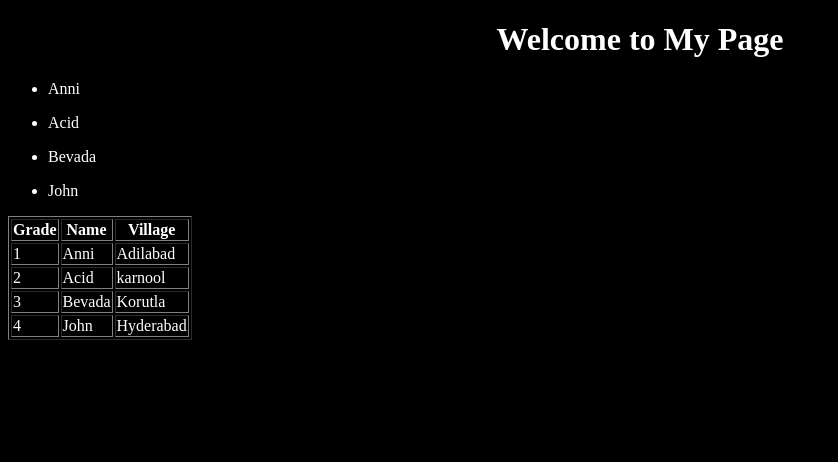
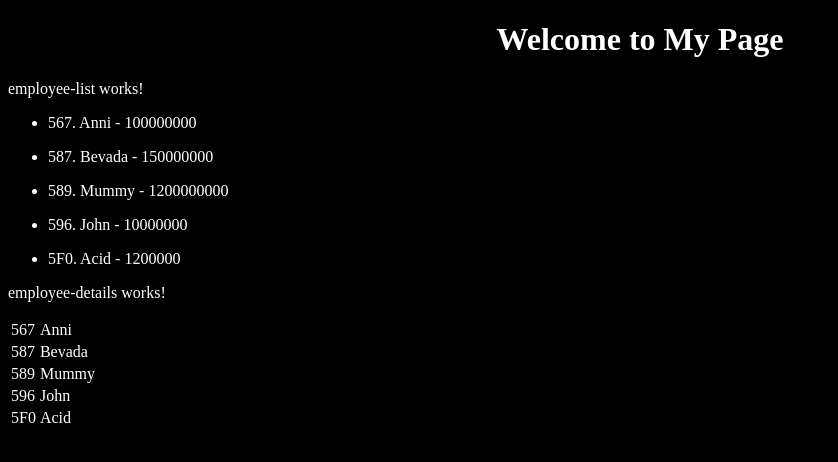
Before and after one commit to NehaVelmurugan/todolist, an Angular app: page / in a window 1280 px wide. Shown: the top 462 px of the page, without its empty margins (0-838 px from the left). Built offline with nearby package versions, Linux system fonts and the light colour scheme.

Commit message:
Working With HTTP

```diff
--- /dev/null
+++ b/src/app/Dependency_Injection/employee-details/employee-details.component.html
@@ -0,0 +1,7 @@
+<p>employee-details works!</p>
+<table>
+    <tr *ngFor="let employee of employees">
+        <td>{{employee.id}}</td>
+        <td>{{employee.Name}}</td>
+    </tr>
+</table>
--- /dev/null
+++ b/src/app/Dependency_Injection/employee-details/employee-details.component.ts
@@ -0,0 +1,31 @@
+import { Component, OnInit } from '@angular/core';
+import { EmployeeServiceService } from '../employee-service.service';
+
+@Component({
+  selector: 'app-employee-details',
+  templateUrl: './employee-details.component.html',
+  styleUrls: ['./employee-details.component.css']
+})
+export class EmployeeDetailsComponent implements OnInit {
+
+      public employees : any;
+  // public employees = [
+  //   {id : 567, "Name" : "Anni", "Salary" : 100000000},
+  //   {id : 587, "Name" : "Bevada", "Salary" :150000000},
+  //   {id : 589, "Name" : "Mummy", "Salary" :1200000000},
+  //   {id : 596, "Name" : "John", "Salary": 10000000},
+  //   {id : "5F0", "Name" : "Acid", "Salary" :1200000}
+  // ]
+
+  constructor(private empService:EmployeeServiceService) { }
+
+  ngOnInit(): void {
+    // this.employees = this.empService.getEmployee();
+    this.empService.getEmployee()
+    .subscribe((data) => this.employees =data)
+  }
+
+}
+function subscribe(arg0: (data: any) => any) {
+  throw new Error('Function not implemented.');
+}
--- /dev/null
+++ b/src/app/Dependency_Injection/employee-list/employee-list.component.html
@@ -0,0 +1,5 @@
+<p>employee-list works!</p>
+
+<ul *ngFor="let employee of employees">
+    <li>{{employee.id}}.  {{employee.Name}} - {{employee.Salary}} </li>
+</ul>
--- /dev/null
+++ b/src/app/Dependency_Injection/employee-list/employee-list.component.ts
@@ -0,0 +1,28 @@
+import { Component, OnInit } from '@angular/core';
+import { EmployeeServiceService } from '../employee-service.service';
+
+@Component({
+  selector: 'app-employee-list',
+  templateUrl: './employee-list.component.html',
+  styleUrls: ['./employee-list.component.css']
+})
+export class EmployeeListComponent implements OnInit {
+
+    public employees : any;
+  // public employees = [
+  //   {id : 567, "Name" : "Anni", "Salary" : 100000000},
+  //   {id : 587, "Name" : "Bevada", "Salary" :150000000},
+  //   {id : 589, "Name" : "Mummy", "Salary" :1200000000},
+  //   {id : 596, "Name" : "John", "Salary": 10000000},
+  //   {id : "5F0", "Name" : "Acid", "Salary" :1200000}
+  // ];
+
+  constructor(private empService:EmployeeServiceService ) { }
+
+  ngOnInit(): void {
+    // this.employees = this.empService.getEmployee();
+    this.empService.getEmployee()
+    .subscribe((data) => this.employees = data);
+  }
+
+}
--- /dev/null
+++ b/src/app/Dependency_Injection/employee-service.service.ts
@@ -0,0 +1,26 @@
+import { HttpClient } from '@angular/common/http';
+import { Injectable } from '@angular/core';
+import { Observable } from 'rxjs';
+import { EmployeeInterface } from './employeeFormat';
+
+@Injectable({
+  providedIn: 'root'
+})
+export class EmployeeServiceService {
+
+  private url = '/assets/data/employee.json';
+
+  getEmployee():Observable<EmployeeInterface[]>
+  {
+    return this.http.get<EmployeeInterface[]>(this.url)
+
+  //  return [
+  //     {id : 567, "Name" : "Anni", "Salary" : 100000000},
+  //     {id : 587, "Name" : "Bevada", "Salary" :150000000},
+  //     {id : 589, "Name" : "Mummy", "Salary" :1200000000},
+  //     {id : 596, "Name" : "John", "Salary": 10000000},
+  //     {id : "5F0", "Name" : "Acid", "Salary" :1200000}
+  //   ];
+  }
+  constructor(private http : HttpClient) { }
+}
--- /dev/null
+++ b/src/app/Dependency_Injection/employeeFormat.ts
@@ -0,0 +1,5 @@
+export interface EmployeeInterface{
+    id : number|string;
+    name : string;
+    salary : number;
+}
--- a/src/app/app.component.html
+++ b/src/app/app.component.html
@@ -7,5 +7,5 @@
 <!-- <app-one-way-binding (childName)="nameOfChild = $event"></app-one-way-binding> -->
 
 <!-- <app-pipes></app-pipes> -->
-<app-student-list></app-student-list>
-<app-student-details></app-student-details>
+<app-employee-list></app-employee-list>
+<app-employee-details></app-employee-details>
--- /dev/null
+++ b/src/assets/data/employee.json
@@ -0,0 +1,7 @@
+[
+    {"id" : 567, "Name" : "Anni", "Salary" : 100000000},
+    {"id" : 587, "Name" : "Bevada", "Salary" :150000000},
+    {"id" : 589, "Name" : "Mummy", "Salary" :1200000000},
+    {"id" : 596, "Name" : "John", "Salary": 10000000},
+    {"id" : "5F0", "Name" : "Acid", "Salary" :1200000}
+]
```
Also changed, not shown: src/app/app.module.ts (+10 -4 lines), src/app/Dependency_Injection/employee-details/employee-details.component.css (added), src/app/Dependency_Injection/employee-list/employee-list.component.css (added), 2 other files (tests, documents, lock files or other folders).
